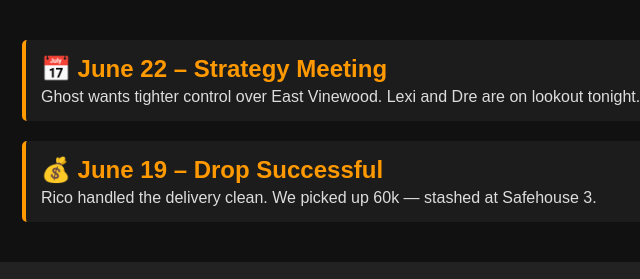
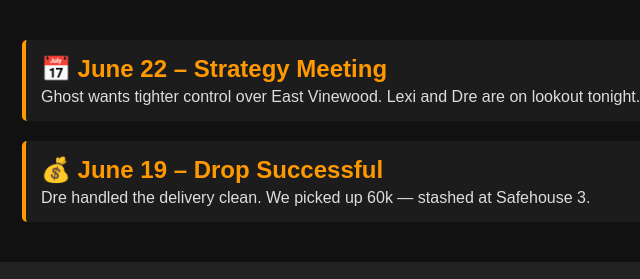
Before and after one commit to bub219/14, a plain HTML site: page notes.html in a window 1280 px wide. Shown: the top 279 px of the page, 18-658 px from the left. Drawn offline with Linux system fonts and the light colour scheme.

Commit message:
Update notes.html

```diff
--- a/notes.html
+++ b/notes.html
@@ -14,7 +14,7 @@
 
       <div class="note">
         <h2>💰 June 19 – Drop Successful</h2>
-        <p>Rico handled the delivery clean. We picked up 60k — stashed at Safehouse 3.</p>
+        <p>Dre handled the delivery clean. We picked up 60k — stashed at Safehouse 3.</p>
       </div>
     </section>
   </main>
```
